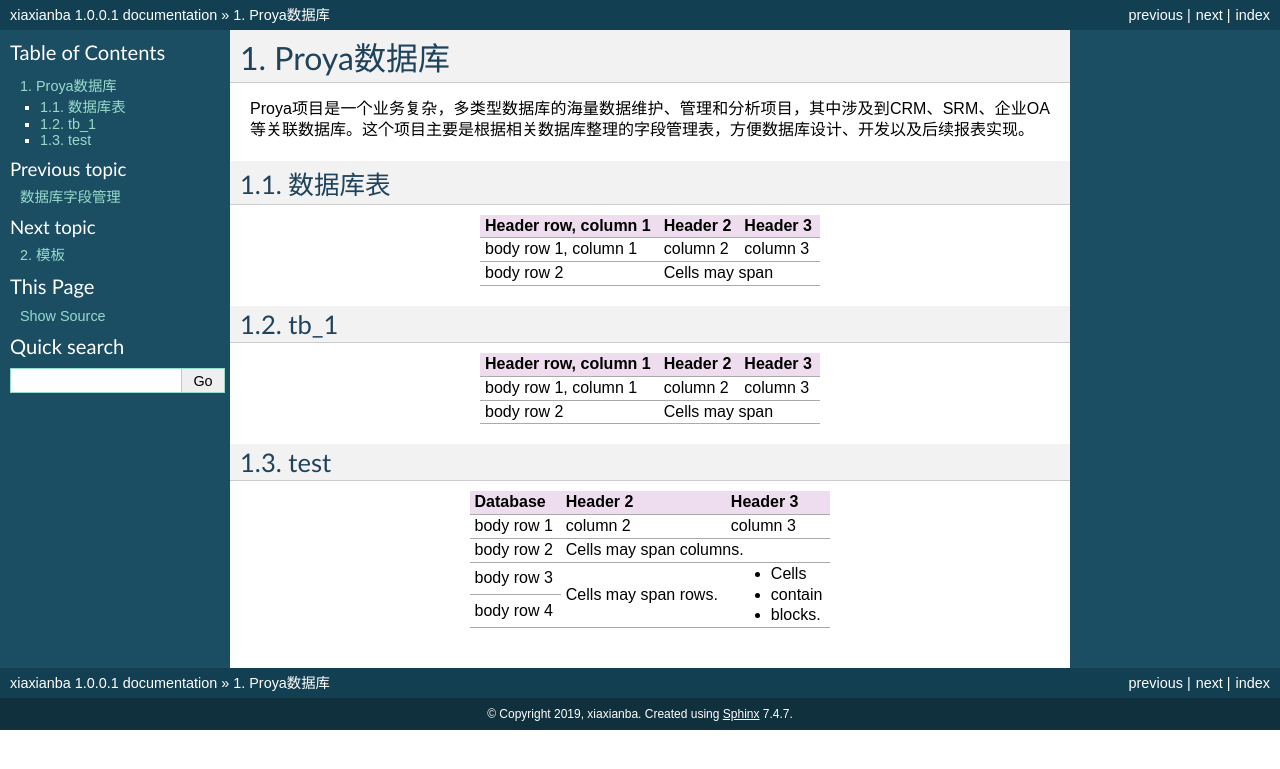
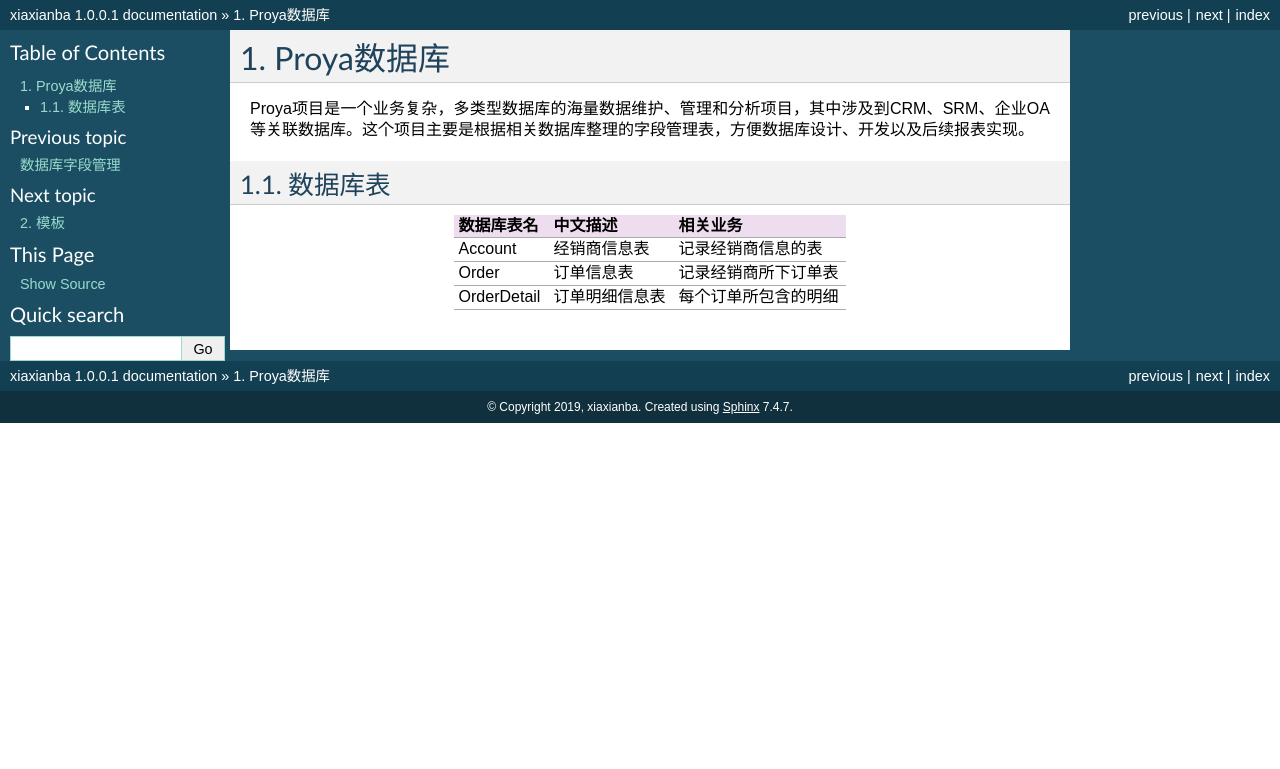
Before and after one commit to xianba/DatabaseField, a Sphinx documentation site: the page built from docs/Proya.rst, in a window 1280 px wide. Shown: the top 769 px of the page. Built offline with Sphinx 7.4.7, drawn with Linux system fonts in a browser that asks for light colours.

Commit message:
Update Proya.rst

```diff
--- a/docs/Proya.rst
+++ b/docs/Proya.rst
@@ -9,37 +9,12 @@ Proya项目是一个业务复杂，多类型数据库的海量数据维护、管
 数据库表
 =========
 
-+------------------------+------------+----------+
-| Header row, column 1   | Header 2   | Header 3 |
-+========================+============+==========+
-| body row 1, column 1   | column 2   | column 3 |
-+------------------------+------------+----------+
-| body row 2             | Cells may span        |
-+------------------------+-----------------------+
-
-tb_1
-===========
-
-+------------------------+------------+----------+
-| Header row, column 1   | Header 2   | Header 3 |
-+========================+============+==========+
-| body row 1, column 1   | column 2   | column 3 |
-+------------------------+------------+----------+
-| body row 2             | Cells may span        |
-+------------------------+-----------------------+
-
-
-test
-======
-
-+------------+------------+-----------+
-| Database   | Header 2   | Header 3  |
-+============+============+===========+
-| body row 1 | column 2   | column 3  |
-+------------+------------+-----------+
-| body row 2 | Cells may span columns.|
-+------------+------------+-----------+
-| body row 3 | Cells may  | - Cells   |
-+------------+ span rows. | - contain |
-| body row 4 |            | - blocks. |
-+------------+------------+-----------+
++------------------------+------------------------+------------------------+
+| 数据库表名             | 中文描述               | 相关业务               |
++========================+========================+========================+
+| Account                | 经销商信息表           | 记录经销商信息的表     |
++------------------------+------------------------+------------------------+
+| Order                  | 订单信息表             | 记录经销商所下订单表   |
++------------------------+------------------------+------------------------+
+| OrderDetail            | 订单明细信息表         | 每个订单所包含的明细   |
++------------------------+------------------------+------------------------+
```
